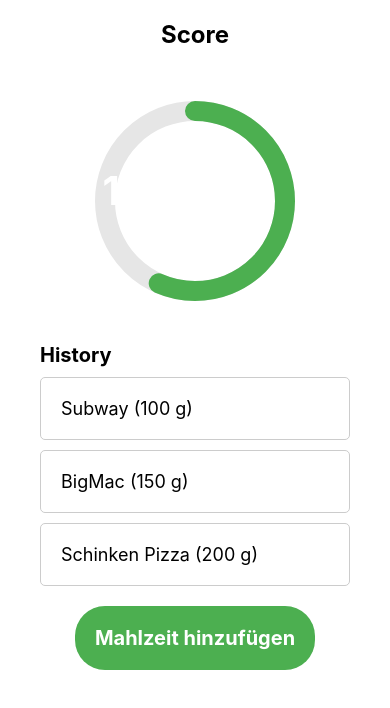
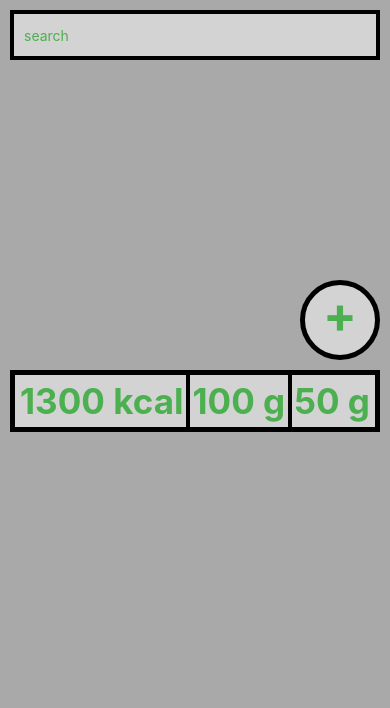
Before and after one commit to ClaudioSchmidt/NutriTrack, a React Native app in the folder frontend/: screen / in a window 390 px wide. Shown: the top 708 px of the page. Built offline with nearby package versions, Linux system fonts and the light colour scheme.

Commit message:
Functional prototype

```diff
--- a/frontend/App.tsx
+++ b/frontend/App.tsx
@@ -37,7 +37,7 @@ function App(): React.JSX.Element {
   };*/
 
   return (
-    <SafeAreaView>
+    <SafeAreaView style={{flex: 1}}>
       <Dashboard />
     </SafeAreaView>
   );
--- a/frontend/components/Dashboard/AddMealButton/AddMealButton.tsx
+++ b/frontend/components/Dashboard/AddMealButton/AddMealButton.tsx
@@ -1,11 +1,19 @@
 import React from 'react';
-import {TouchableOpacity, Text} from 'react-native';
+import {TouchableOpacity, Text, View} from 'react-native';
 import styles from './AddMealButtonStyles';
 
 const AddMealButton: React.FC = () => {
+  const handleButtonPress = () => {
+    console.log('Add food button pressed');
+  };
   return (
-    <TouchableOpacity style={styles.button}>
-      <Text style={styles.buttonText}>Mahlzeit hinzufügen</Text>
+    <TouchableOpacity onPress={handleButtonPress} style={styles.button}>
+      <Text
+        adjustsFontSizeToFit={true}
+        numberOfLines={1}
+        style={styles.buttonText}>
+        +
+      </Text>
     </TouchableOpacity>
   );
 };
--- a/frontend/components/Dashboard/AddMealButton/AddMealButtonStyles.ts
+++ b/frontend/components/Dashboard/AddMealButton/AddMealButtonStyles.ts
@@ -2,17 +2,19 @@ import {StyleSheet} from 'react-native';
 
 const styles = StyleSheet.create({
   button: {
-    backgroundColor: '#4CAF50',
-    padding: 20,
-    borderRadius: 30,
-    alignItems: 'center',
-    marginBottom: -650,
-    marginHorizontal: 20,
+    flex: 1,
+    borderRadius: 100,
+    color: 'orange',
+    backgroundColor: 'lightgrey',
+    borderColor: 'black',
+    borderWidth: 5,
   },
   buttonText: {
-    color: '#fff',
-    fontSize: 20,
+    textAlign: 'center',
+    textAlignVertical: 'center',
+    color: '#4CAF50',
     fontWeight: 'bold',
+    fontSize: 50,
   },
 });
 
--- a/frontend/components/Dashboard/CircularProgress/CircularProgress.tsx
+++ b/frontend/components/Dashboard/CircularProgress/CircularProgress.tsx
@@ -1,21 +1,39 @@
-import React from 'react';
-import {View, Text, SafeAreaView} from 'react-native';
+import React, {useState} from 'react';
+import {
+  View,
+  Text,
+  SafeAreaView,
+  Dimensions,
+  LayoutChangeEvent,
+} from 'react-native';
 import Svg, {Circle} from 'react-native-svg';
 import styles from './CircularProgressStyles';
 
 interface CircularProgressProps {
-  size: number;
   strokeWidth: number;
   progress: number; // Progress as a percentage (can go over 100%)
   calories: number; // Number of calories
 }
 
 const CircularProgress: React.FC<CircularProgressProps> = ({
-  size,
   strokeWidth,
   progress,
   calories,
 }) => {
+  let [size, setSize] = useState<number>(Number);
+
+  const onLayout = (event: LayoutChangeEvent) => {
+    size = Math.min(
+      event.nativeEvent.layout.width,
+      event.nativeEvent.layout.height,
+    );
+    if (size === null) {
+      size = 0;
+    }
+    setSize(size);
+  };
+
+  const windowDim = Dimensions.get('window').height;
   const radius = (size - strokeWidth) / 2;
   const circumference = 2 * Math.PI * radius;
 
@@ -38,8 +56,7 @@ const CircularProgress: React.FC<CircularProgressProps> = ({
   const extraCircles = Math.ceil(extraProgress / 100);
 
   return (
-    <SafeAreaView style={styles.safeArea}>
-      <View style={styles.container}>
+    <SafeAreaView style={styles.container} onLayout={onLayout}>
       <Svg width={size} height={size} style={styles.svg}>
         <Circle
           stroke="#e6e6e6"
@@ -86,10 +103,8 @@ const CircularProgress: React.FC<CircularProgressProps> = ({
           })}
       </Svg>
       <View style={styles.textView}>
-          <Text
-            style={[styles.text, {fontSize: size / 5}]}>{`${calories}`}</Text>
-          <Text style={[styles.text, {fontSize: size / 8}]}>cal</Text>
-        </View>
+        <Text style={[styles.text, {fontSize: size / 5}]}>{`${calories}`}</Text>
+        <Text style={[styles.text, {fontSize: size / 8}]}>kcal</Text>
       </View>
     </SafeAreaView>
   );
--- a/frontend/components/Dashboard/CircularProgress/CircularProgressStyles.ts
+++ b/frontend/components/Dashboard/CircularProgress/CircularProgressStyles.ts
@@ -1,13 +1,12 @@
 import {StyleSheet} from 'react-native';
 
 const styles = StyleSheet.create({
-  safeArea: {
+  container: {
+    margin: 25,
     flex: 1,
+    position: 'relative',
     justifyContent: 'center',
     alignItems: 'center',
-  },
-  container: {
-    position: 'relative',
   },
   svg: {
     transform: [{rotate: '-90deg'}],
@@ -16,13 +15,10 @@ const styles = StyleSheet.create({
     position: 'absolute',
     justifyContent: 'center',
     alignItems: 'center',
-    paddingTop: 65,
-    width: '56%', // Set a width for the text view
   },
   text: {
     fontWeight: 'bold',
-    color: '#ffffff', // Ensure the text color contrasts with the background
-    fontSize: 16, // Set a smaller font size
+    color: '#4CAF50', // Ensure the text color contrasts with the background
     textAlign: 'center', // Center align the text
   },
 });
--- a/frontend/components/Dashboard/Dashboard.tsx
+++ b/frontend/components/Dashboard/Dashboard.tsx
@@ -3,7 +3,9 @@ import {View, Text} from 'react-native';
 import CircularProgress from './CircularProgress/CircularProgress';
 import MealHistory from './MealHistory/MealHistory';
 import AddMealButton from './AddMealButton/AddMealButton';
+import SearchField from './SearchField/SearchField';
 import styles from './DashboardStyles';
+import Score from './Score/Score';
 
 const Dashboard: React.FC = () => {
   const dailyCalorieIntake = 2300;
@@ -11,16 +13,44 @@ const Dashboard: React.FC = () => {
   const progress = (caloriesEaten / dailyCalorieIntake) * 100;
 
   return (
-    <View style={styles.container}>
-      <Text style={styles.header}>Score</Text>
+    <View style={{flex: 1, backgroundColor: 'darkgrey'}}>
+      <View>
+        <SearchField />
+      </View>
+
+      <View
+        style={{
+          width: '100%',
+          height: 300,
+          flexDirection: 'row',
+          justifyContent: 'center',
+          alignItems: 'center',
+        }}>
+        <View style={{flex: 1}}>
           <CircularProgress
-        size={200}
             strokeWidth={20}
             progress={progress}
             calories={caloriesEaten}
           />
-      <MealHistory />
+        </View>
+
+        <View
+          style={{
+            margin: 10,
+            position: 'absolute',
+            right: 0,
+            bottom: 0,
+            width: 80,
+            height: 80,
+          }}>
           <AddMealButton />
+        </View>
+      </View>
+      <View>
+        <Score />
+      </View>
+
+      {/* <MealHistory /> */}
     </View>
   );
 };
--- a/frontend/components/Dashboard/DashboardStyles.ts
+++ b/frontend/components/Dashboard/DashboardStyles.ts
@@ -3,7 +3,7 @@ import {StyleSheet} from 'react-native';
 const styles = StyleSheet.create({
   container: {
     flex: 1,
-    padding: 20,
+    // padding: 20,
     alignItems: 'center', // Center items horizontally
   },
   header: {
--- /dev/null
+++ b/frontend/components/Dashboard/Score/Score.tsx
@@ -0,0 +1,18 @@
+import React from 'react';
+import styles from './ScoreStyles';
+import {SafeAreaView, Text} from 'react-native';
+
+const Score: React.FC = () => {
+  const caloriesToday = 1300;
+  const proteinToday = 100;
+  const fatToday = 50;
+  return (
+    <SafeAreaView style={styles.container}>
+      <Text style={styles.leftText}>{caloriesToday} kcal</Text>
+      <Text style={styles.centerText}>{proteinToday} g</Text>
+      <Text style={styles.rightText}>{fatToday} g</Text>
+    </SafeAreaView>
+  );
+};
+
+export default Score;
--- /dev/null
+++ b/frontend/components/Dashboard/Score/ScoreStyles.ts
@@ -0,0 +1,51 @@
+import {StyleSheet, TextStyle, ViewStyle} from 'react-native';
+
+const borderSize: number = 5;
+
+const commenTextStyles: TextStyle = {
+  padding: borderSize,
+  backgroundColor: 'lightgrey',
+  borderColor: 'black',
+  color: '#4CAF50',
+  fontSize: 35,
+  fontWeight: 'bold',
+  borderTopWidth: borderSize,
+  borderBottomWidth: borderSize,
+  textAlign: 'center',
+  textAlignVertical: 'center',
+};
+
+interface Styles {
+  container: ViewStyle;
+  leftText: TextStyle;
+  centerText: TextStyle;
+  rightText: TextStyle;
+}
+
+const styles = StyleSheet.create<Styles>({
+  container: {
+    flexDirection: 'row',
+    justifyContent: 'center',
+  },
+  leftText: {
+    ...commenTextStyles,
+    borderLeftWidth: borderSize,
+    borderRightWidth: borderSize / 2,
+    paddingRight: borderSize / 2,
+  },
+  centerText: {
+    ...commenTextStyles,
+    borderLeftWidth: borderSize / 2,
+    borderRightWidth: borderSize / 2,
+    paddingLeft: borderSize / 2,
+    paddingRight: borderSize / 2,
+  },
+  rightText: {
+    ...commenTextStyles,
+    paddingLeft: borderSize / 2,
+    borderLeftWidth: borderSize / 2,
+    borderRightWidth: borderSize,
+  },
+});
+
+export default styles;
--- /dev/null
+++ b/frontend/components/Dashboard/SearchField/SearchField.tsx
@@ -0,0 +1,39 @@
+import React from 'react';
+import {
+  NativeSyntheticEvent,
+  SafeAreaView,
+  TextInput,
+  TextInputSubmitEditingEventData,
+} from 'react-native';
+import styles from './SearchFieldStyles';
+
+const SearchField: React.FC = () => {
+  const [text, onChangeText] = React.useState('');
+  const handleTextChange = (text: string) => {
+    onChangeText(text);
+  };
+  const handleSubmit = (
+    event: NativeSyntheticEvent<TextInputSubmitEditingEventData>,
+  ) => {
+    const searchQuery = event.nativeEvent.text;
+    // onChangeText('');
+    console.log(searchQuery); // User this to search for hits in the database
+  };
+
+  return (
+    <SafeAreaView>
+      <TextInput
+        style={styles.input}
+        onChangeText={handleTextChange}
+        onSubmitEditing={handleSubmit}
+        value={text}
+        placeholder="search"
+        keyboardType="default"
+        placeholderTextColor={'#4CAF50'}
+        selectionColor={'#4CAF50'}
+      />
+    </SafeAreaView>
+  );
+};
+
+export default SearchField;
--- /dev/null
+++ b/frontend/components/Dashboard/SearchField/SearchFieldStyles.ts
@@ -0,0 +1,17 @@
+import {StyleSheet} from 'react-native';
+
+const styles = StyleSheet.create({
+  input: {
+    margin: 10,
+    padding: 10,
+    height: 50,
+    borderColor: 'black',
+    borderWidth: 4,
+    backgroundColor: 'lightgrey',
+    borderRadius: 0,
+    alignItems: 'flex-start',
+    justifyContent: 'center',
+  },
+});
+
+export default styles;
```
Lines whose indentation alone changed are shown as unchanged.
